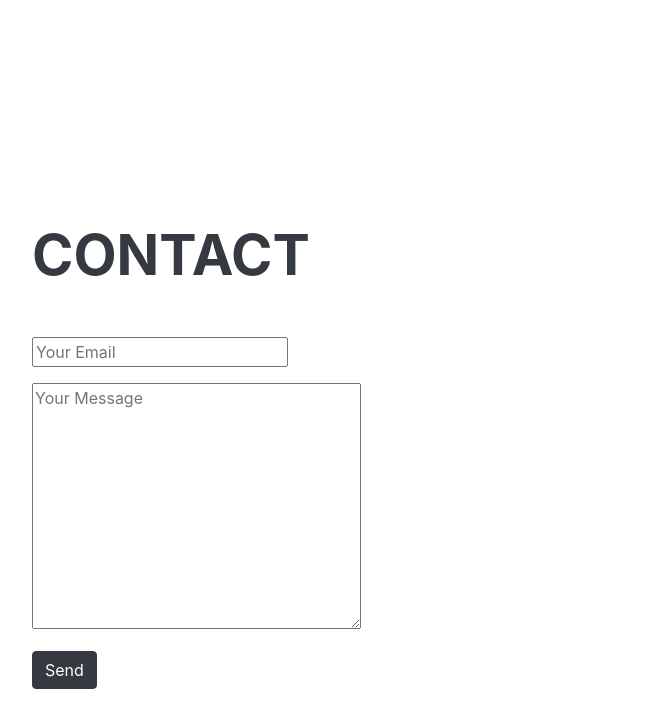
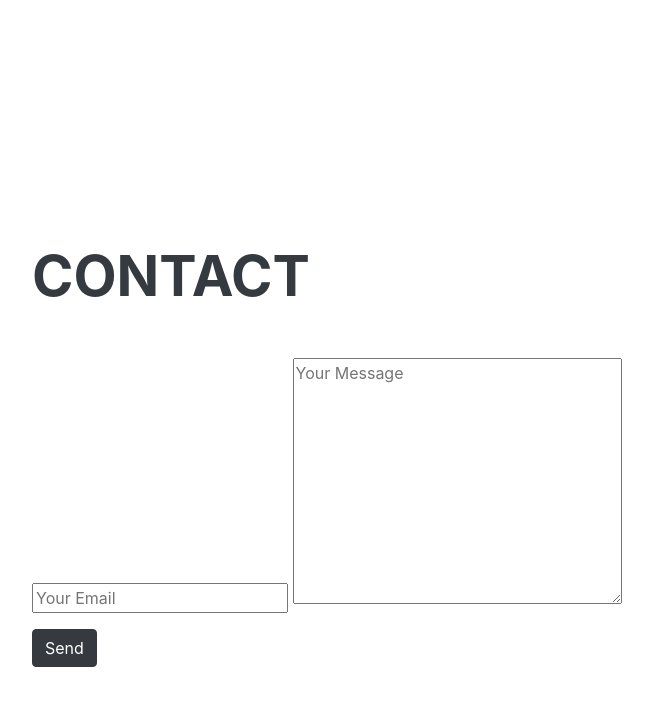
Before and after one commit to ajdecaprio/ajdecaprio.github.io, a plain HTML site: page index.html in a window 1280 px wide. Shown: the part 6545-7273 px from the top of the page, without its empty margins (288-941 px from the left). Drawn offline with Linux system fonts and the light colour scheme; a web font is replaced by a local one.

Commit message:
Update index.html

```diff
--- a/index.html
+++ b/index.html
@@ -498,8 +498,6 @@
           <form method="POST" action="https://formspree.io/aj@ajdecaprio.com">
           <div class="form-group">
             <input type="email" name="email" placeholder="Your Email" cols="10">
-          </div>
-          <div class="form-group">
             <textarea name="message" placeholder="Your Message" cols="30" rows="10"></textarea><br>
           </div>
             <button type="submit" class="btn btn-dark">Send</button>
```
